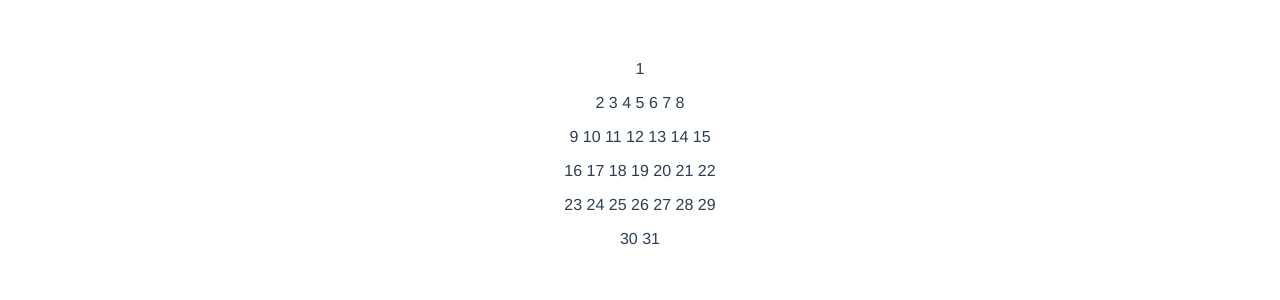
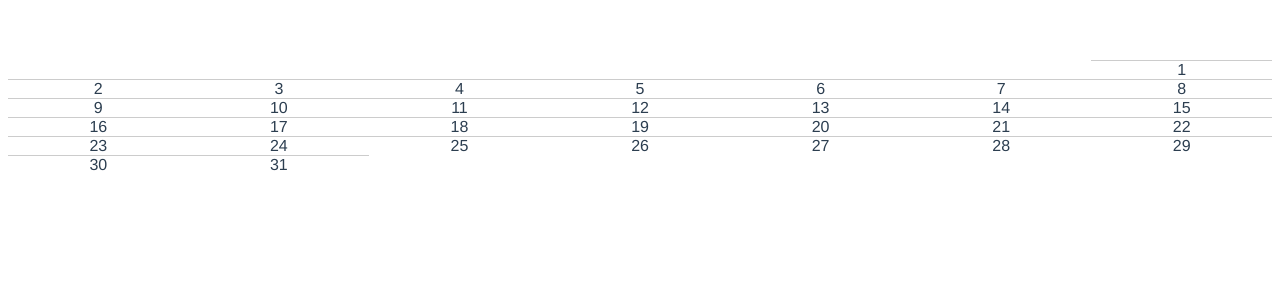
Before and after one commit to sanyakiedis/cell-calendar, a Vue app: page / in a window 1280 px wide. Shown: the top 300 px of the page. Built offline with nearby package versions, Linux system fonts and the light colour scheme.

Commit message:
add simple html/css

```diff
--- a/src/components/CellCalendar.vue
+++ b/src/components/CellCalendar.vue
@@ -1,15 +1,16 @@
 <template>
-    <div class="hello">
-        <p v-for="week in daysArray">
-            <span v-for="day in week">
+    <div class="month">
+        <div class="week" v-for="week in daysArray">
+            <div class="day" v-for="day in week" :class="{'in-this-month': day}">
                 {{day ? day : ''}}
-            </span>
-        </p>
+            </div>
+        </div>
     </div>
 </template>
 
 <script lang="ts">
     import {Component, Prop, Vue} from 'vue-property-decorator';
+    import * as TOOLS from '@/tools';
 
     @Component
     export default class CellCalendar extends Vue {
@@ -23,39 +24,24 @@
         private sundayFirst!: boolean;
 
         private get daysArray(): number[][] {
-            const result: number[][] = [];
-            const days: number[] = [];
-            const firstDay: Date = new Date(`${this.month} 01 ${this.year}`);
-            let offset: number = firstDay.getDay();
-
-            if (!this.sundayFirst) {
-                offset = offset === 0 ? 6 : offset - 1;
-            }
-
-
-            while (offset--) {
-                days.push(0); // TODO: write last month days here
-            }
-
-            while (firstDay.getMonth() === this.month - 1) {
-                days.push(firstDay.getDate());
-                firstDay.setDate(firstDay.getDate() + 1);
-            }
-
-            while (firstDay.getDay() !== (this.sundayFirst ? 0 : 1)) {
-                days.push(0); // TODO: write last month days here
-                firstDay.setDate(firstDay.getDate() + 1);
-            }
-
-            while (days.length) {
-                result.push(days.splice(0, 7));
-            }
-
-            return result;
+            return TOOLS.monthWeeks(this.month, this.year, this.sundayFirst);
         }
     }
 </script>
 
 <style scoped lang="less">
+    .month {
+        .week {
+            display: flex;
 
+            .day {
+                display: inline-block;
+                flex: 20px 1 0;
+
+                &.in-this-month {
+                    border-top: 1px solid #ccc;
+                }
+            }
+        }
+    }
 </style>
--- /dev/null
+++ b/src/tools.ts
@@ -0,0 +1,31 @@
+export function monthWeeks(month: number, year: number, sundayFirst: boolean = false): number[][] {
+    const result: number[][] = [];
+    const days: number[] = [];
+    const firstDay: Date = new Date(`${month} 01 ${year}`);
+    let offset: number = firstDay.getDay();
+
+    if (!sundayFirst) {
+        offset = offset === 0 ? 6 : offset - 1;
+    }
+
+
+    while (offset--) {
+        days.push(0); // TODO: write last month days here
+    }
+
+    while (firstDay.getMonth() === month - 1) {
+        days.push(firstDay.getDate());
+        firstDay.setDate(firstDay.getDate() + 1);
+    }
+
+    while (firstDay.getDay() !== (sundayFirst ? 0 : 1)) {
+        days.push(0); // TODO: write next month days here
+        firstDay.setDate(firstDay.getDate() + 1);
+    }
+
+    while (days.length) {
+        result.push(days.splice(0, 7));
+    }
+
+    return result;
+}
```
